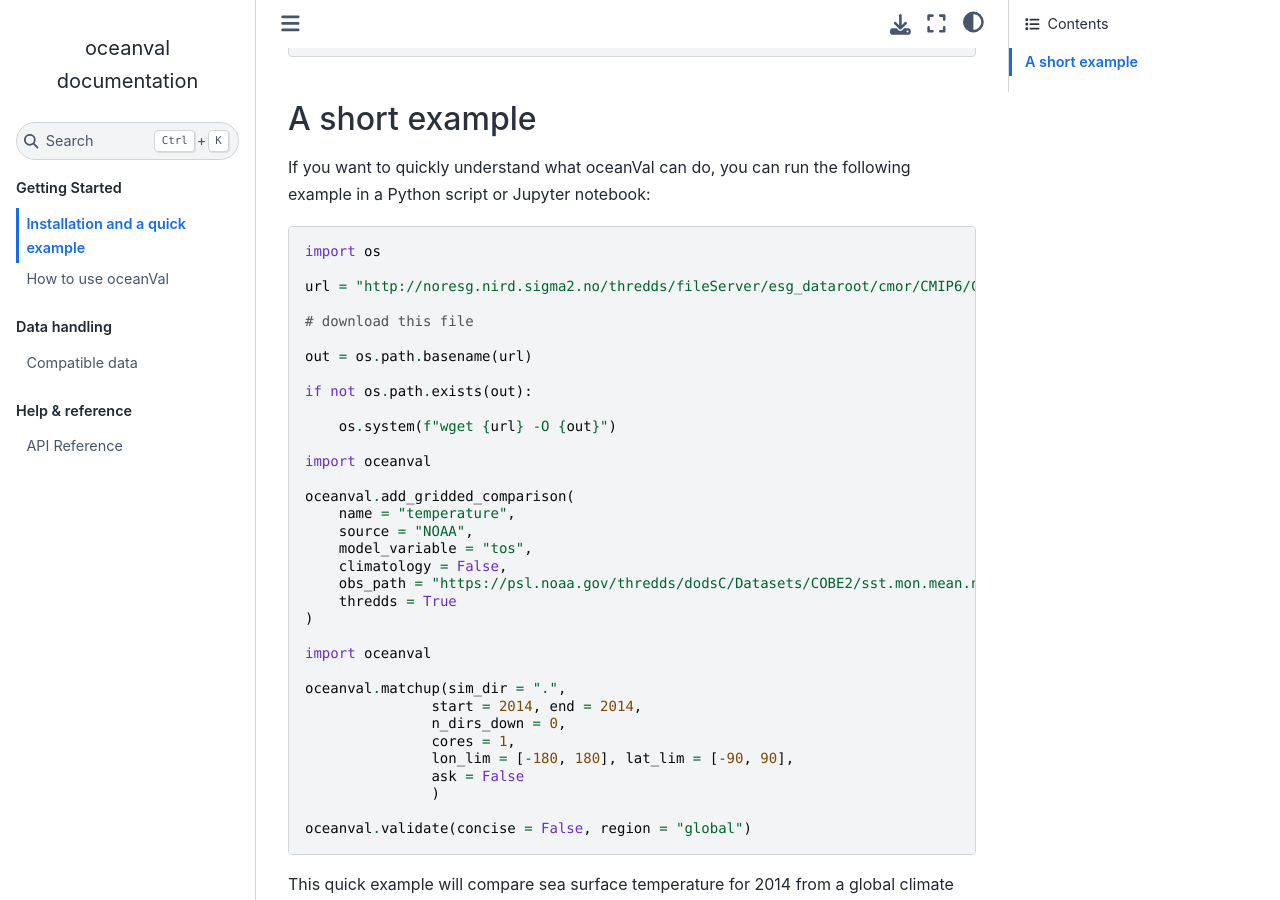
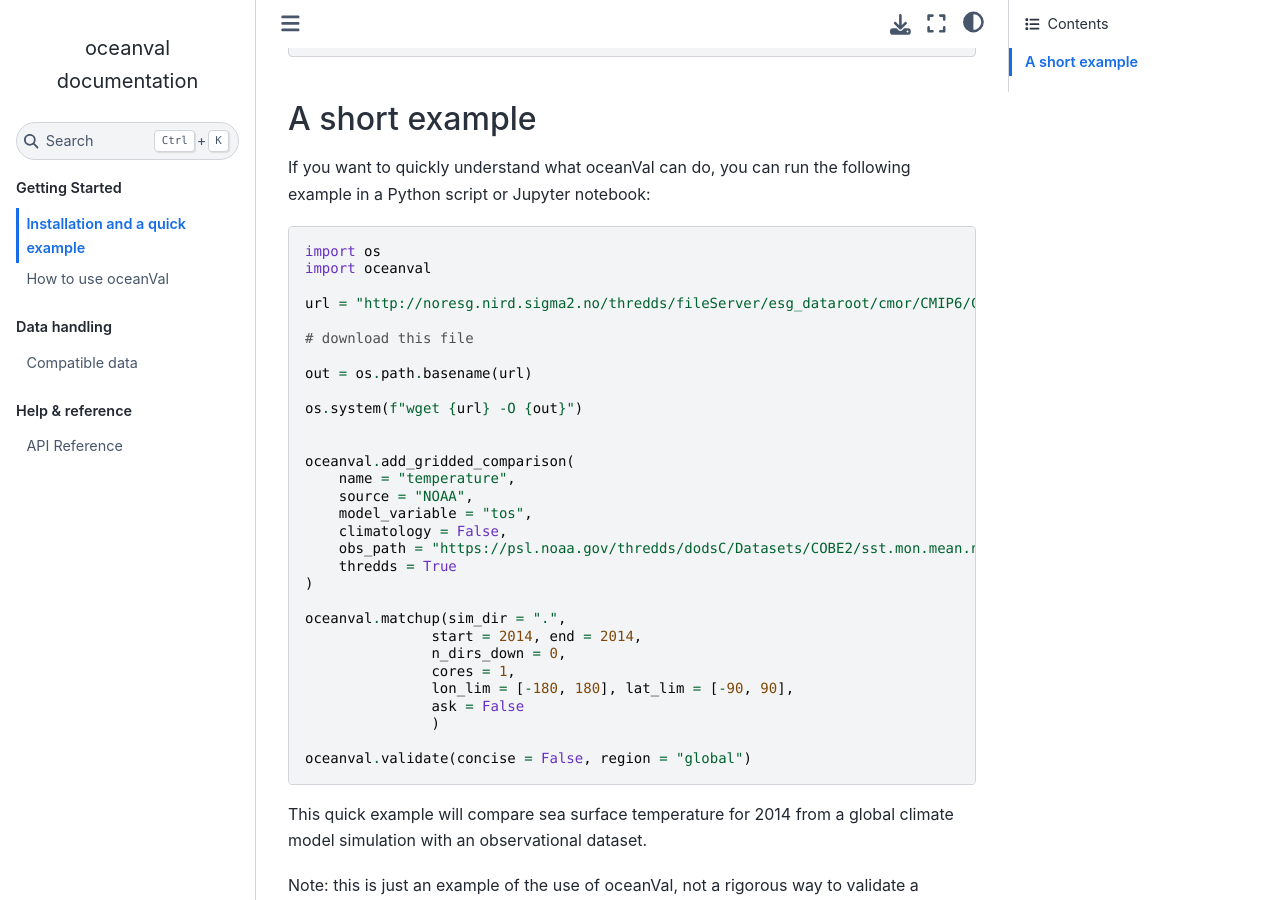
Before and after one commit to pmlmodelling/oceanVal, a Sphinx documentation site: the page built from docs/source/installing.rst, in a window 1280 px wide and 900 px high, scrolled down 304 px. Built offline with Sphinx 7.4.7 and the Sphinx Book theme 1.1.4, drawn with Linux system fonts in a browser that asks for light colours.

Commit message:
simplify example

```diff
--- a/docs/source/installing.rst
+++ b/docs/source/installing.rst
@@ -27,11 +28,8 @@ If you want to quickly understand what oceanVal can do, you can run the followin
 
    out = os.path.basename(url)
 
-   if not os.path.exists(out):
+   os.system(f"wget {url} -O {out}")
 
-       os.system(f"wget {url} -O {out}")
-
-   import oceanval
 
    oceanval.add_gridded_comparison(
        name = "temperature",
@@ -41,8 +39,6 @@ If you want to quickly understand what oceanVal can do, you can run the followin
        obs_path = "https://psl.noaa.gov/thredds/dodsC/Datasets/COBE2/sst.mon.mean.nc" ,
        thredds = True
    )
-
-   import oceanval
 
    oceanval.matchup(sim_dir = ".",
                   start = 2014, end = 2014,
```
Also changed, not shown: other parts of docs/source/installing.rst (+1 -0 lines).
